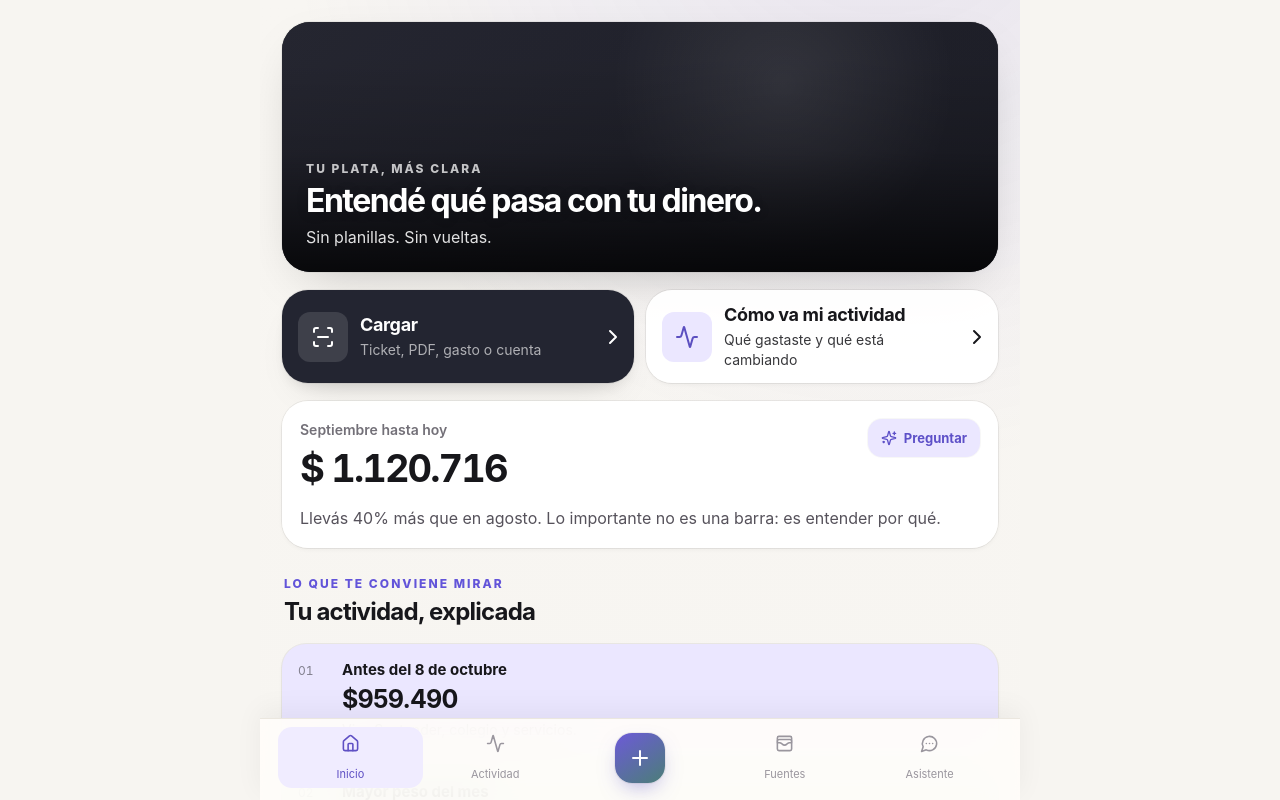
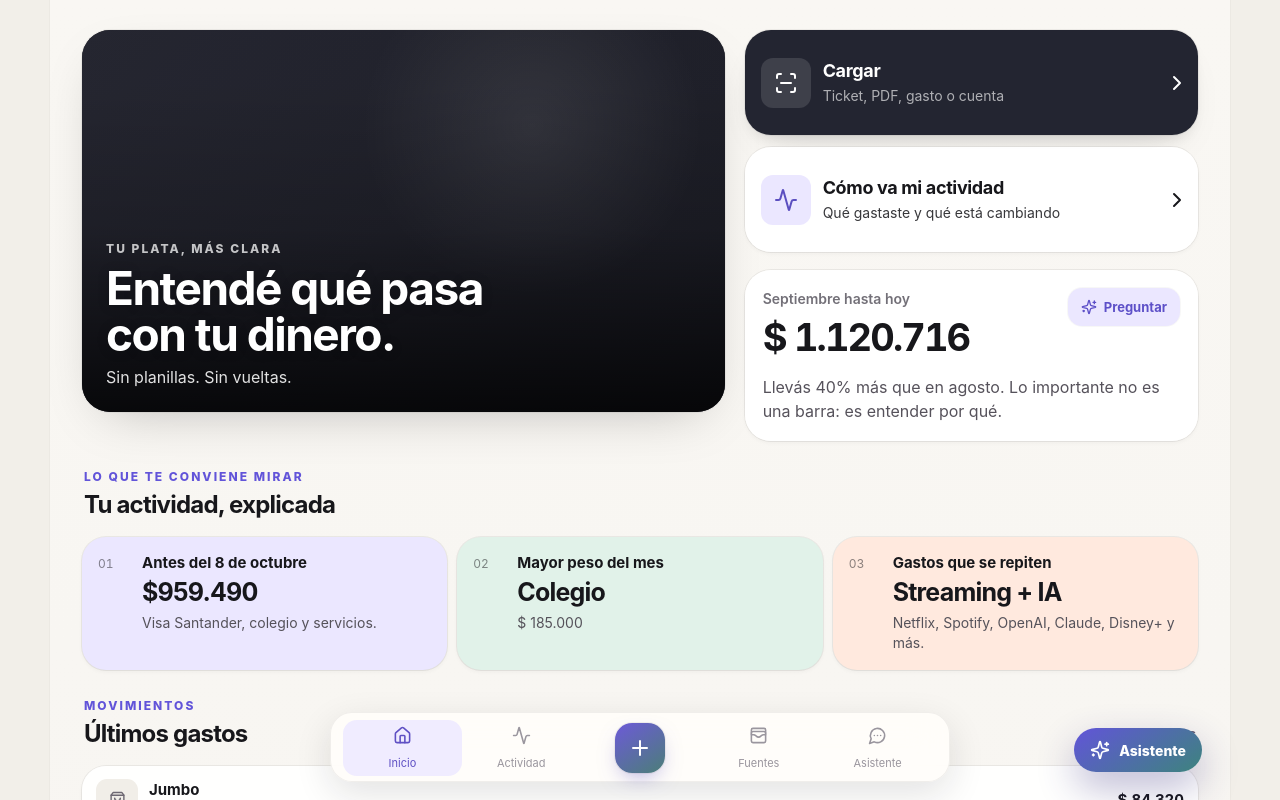
Before and after one commit to Germanmdq/financiera, a Next.js app: page / in a window 1280 px wide. Shown: the top 800 px of the page. Built offline with nearby package versions, Linux system fonts and the light colour scheme; what @astryxdesign/core would draw is missing.

Commit message:
Agrega asistente flotante y layout web

```diff
--- a/app/page.tsx
+++ b/app/page.tsx
@@ -9,7 +9,7 @@ import {ChatComposer,ChatDictationButton,ChatMessage,ChatMessageBubble,ChatMessa
 import {Activity as ActivityIcon,ArrowLeftRight,ArrowUp,Camera,ChevronRight,CircleDollarSign,FileText,Home,Landmark,Mail,MessageCircleMore,Plus,ReceiptText,ScanLine,ShoppingBag,Sparkles,Upload,Wallet,WalletCards} from 'lucide-react';
 import {seedTransactions,type Tx} from './data';
 
-type View='home'|'activity'|'add'|'accounts'|'ask';
+type View='home'|'activity'|'add'|'accounts';
 type Msg={role:'user'|'assistant',text:string};
 const money=(n:number)=>new Intl.NumberFormat('es-AR',{style:'currency',currency:'ARS',maximumFractionDigits:0}).format(n);
 const currentMonth='2026-09';
@@ -17,6 +17,7 @@ const previousMonth='2026-08';
 
 export default function Page(){
  const [view,setView]=useState<View>('home');
+ const [agentOpen,setAgentOpen]=useState(false);
  const [txs,setTxs]=useState<Tx[]>(seedTransactions);
  const [msgs,setMsgs]=useState<Msg[]>([]);
  const [busy,setBusy]=useState(false);
@@ -29,21 +30,31 @@ export default function Page(){
  const monthTotal=useMemo(()=>monthTxs.reduce((s,t)=>s+t.amount,0),[monthTxs]);
  const previousTotal=useMemo(()=>txs.filter(t=>t.date.startsWith(previousMonth)).reduce((s,t)=>s+t.amount,0),[txs]);
  const addTx=(t:Omit<Tx,'id'>)=>setTxs(v=>[{...t,id:crypto.randomUUID()},...v]);
- const ask=async(q:string)=>{if(!q.trim()||busy)return;setMsgs(v=>[...v,{role:'user',text:q}]);setBusy(true);try{const r=await fetch('/api/chat',{method:'POST',headers:{'Content-Type':'application/json'},body:JSON.stringify({question:q,context:{today:'2026-09-26',transactions:txs,summary:{monthTotal,previousTotal,upcoming:[{name:'Visa Santander',date:'2026-10-03',amount:684320},{name:'Colegio San José',date:'2026-10-05',amount:185000},{name:'Servicios',date:'2026-10-08',amount:90170}]}}})});const d=await r.json();setMsgs(v=>[...v,{role:'assistant',text:d.answer||d.error||'No pude responder.'}])}catch{setMsgs(v=>[...v,{role:'assistant',text:'No pude conectar con el servidor.'}])}finally{setBusy(false)}};
+ const ask=async(q:string)=>{
+   const clean=q.trim(); if(!clean||busy)return;
+   setMsgs(v=>[...v,{role:'user',text:clean}]);
+   const n=clean.toLocaleLowerCase('es-AR');
+   const action=(target:View,label:string)=>{setView(target);setMsgs(v=>[...v,{role:'assistant',text:`Listo. Abrí ${label}.`}]);};
+   if(/\b(cargar|carga|agregar gasto|nuevo gasto|sumar gasto)\b/.test(n)){action('add','Cargar');return;}
+   if(/\b(actividad|resumen|cómo voy|como voy|qué gasté|que gaste)\b/.test(n)&&/\b(mostrar|mostrame|abrir|abre|andá|anda|ir|ver)\b/.test(n)){action('activity','Cómo va mi actividad');return;}
+   if(/\b(cuentas|fuentes|tarjetas|billeteras|bancos)\b/.test(n)&&/\b(mostrar|mostrame|abrir|abre|andá|anda|ir|ver)\b/.test(n)){action('accounts','Mis cuentas y fuentes');return;}
+   setBusy(true);try{const r=await fetch('/api/chat',{method:'POST',headers:{'Content-Type':'application/json'},body:JSON.stringify({question:clean,context:{today:'2026-09-26',currentScreen:view,transactions:txs,summary:{monthTotal,previousTotal,upcoming:[{name:'Visa Santander',date:'2026-10-03',amount:684320},{name:'Colegio San José',date:'2026-10-05',amount:185000},{name:'Servicios',date:'2026-10-08',amount:90170}]}}})});const d=await r.json();setMsgs(v=>[...v,{role:'assistant',text:d.answer||d.error||'No pude responder.'}])}catch{setMsgs(v=>[...v,{role:'assistant',text:'No pude conectar con el servidor.'}])}finally{setBusy(false)}
+ };
  const scan=async(file:File)=>{setBusy(true);setNotice('Leyendo comprobante…');try{const image=await fileToDataUrl(file);const r=await fetch('/api/receipt',{method:'POST',headers:{'Content-Type':'application/json'},body:JSON.stringify({image})});const d=await r.json();if(!r.ok)throw new Error(d.error);const x=d.result;addTx({name:x.merchant||'Comprobante',amount:Number(x.amount)||0,date:x.date||new Date().toISOString().slice(0,10),category:x.category||'Otros',source:x.paymentMethod||'Ticket escaneado',notes:x.notes||''});setNotice(`Listo: ${x.merchant||'comprobante'} · ${money(Number(x.amount)||0)}`)}catch(e){setNotice(e instanceof Error?e.message:'No pude leer el ticket.')}finally{setBusy(false)}};
  const pdf=async(file:File)=>{setBusy(true);setNotice('Analizando PDF…');try{const f=new FormData();f.append('file',file);const r=await fetch('/api/pdf',{method:'POST',body:f});const d=await r.json();if(!r.ok)throw new Error(d.error);const arr=Array.isArray(d.result.transactions)?d.result.transactions:[];arr.forEach((x:any)=>addTx({name:x.merchant||'Movimiento PDF',amount:Number(x.amount)||0,date:x.date||new Date().toISOString().slice(0,10),category:x.category||'Otros',source:file.name,notes:x.notes||''}));setNotice(`${d.result.summary||'PDF analizado'}. Importé ${arr.length} movimientos.`)}catch(e){setNotice(e instanceof Error?e.message:'No pude analizar el PDF.')}finally{setBusy(false)}};
  return <Theme theme={neutralTheme} mode="light"><main className="shell">
-   {view!=='home'&&<header className="top"><div><span className="eyebrow">FINANZAS</span><h1>{view==='activity'?'Cómo va mi actividad':view==='add'?'Cargar':view==='accounts'?'Mis cuentas y fuentes':'Asistente'}</h1></div><button className="account-btn" onClick={()=>setView('accounts')}><Wallet size={19}/></button></header>}
-   {view==='home'&&<HomeView monthTotal={monthTotal} previousTotal={previousTotal} txs={txs} go={setView}/>}
+   {view!=='home'&&<header className="top"><div><span className="eyebrow">FINANZAS</span><h1>{view==='activity'?'Cómo va mi actividad':view==='add'?'Cargar':'Mis cuentas y fuentes'}</h1></div><button className="account-btn" onClick={()=>setView('accounts')}><Wallet size={19}/></button></header>}
+   {view==='home'&&<HomeView monthTotal={monthTotal} previousTotal={previousTotal} txs={txs} go={setView} openAgent={()=>setAgentOpen(true)}/>}
    {view==='activity'&&<Activity txs={txs} monthTotal={monthTotal} previousTotal={previousTotal}/>}
    {view==='add'&&<Add manual={manual} setManual={setManual} addTx={addTx} scanRef={scanRef} pdfRef={pdfRef} scan={scan} pdf={pdf} notice={notice} setNotice={setNotice} busy={busy}/>}
    {view==='accounts'&&<Accounts go={setView}/>}
-   {view==='ask'&&<Ask msgs={msgs} ask={ask} busy={busy}/>}
-   <nav className="nav"><Nav icon={Home} label="Inicio" active={view==='home'} click={()=>setView('home')}/><Nav icon={ActivityIcon} label="Actividad" active={view==='activity'} click={()=>setView('activity')}/><button className="plus" onClick={()=>setView('add')}><Plus size={24}/></button><Nav icon={WalletCards} label="Fuentes" active={view==='accounts'} click={()=>setView('accounts')}/><Nav icon={MessageCircleMore} label="Asistente" active={view==='ask'} click={()=>setView('ask')}/></nav>
+   <button className={`agent-fab ${agentOpen?'agent-fab-open':''}`} onClick={()=>setAgentOpen(v=>!v)} aria-label="Abrir asistente"><Sparkles size={20}/><span>Asistente</span></button>
+   {agentOpen&&<><button className="agent-backdrop" aria-label="Cerrar asistente" onClick={()=>setAgentOpen(false)}/><section className="agent-panel"><div className="agent-panel-head"><div><span>ASISTENTE</span><h2>¿Qué querés hacer?</h2></div><button onClick={()=>setAgentOpen(false)} aria-label="Cerrar">×</button></div><Ask msgs={msgs} ask={ask} busy={busy} panel/></section></>}
+   <nav className="nav"><Nav icon={Home} label="Inicio" active={view==='home'} click={()=>setView('home')}/><Nav icon={ActivityIcon} label="Actividad" active={view==='activity'} click={()=>setView('activity')}/><button className="plus" onClick={()=>setView('add')}><Plus size={24}/></button><Nav icon={WalletCards} label="Fuentes" active={view==='accounts'} click={()=>setView('accounts')}/><Nav icon={MessageCircleMore} label="Asistente" active={agentOpen} click={()=>setAgentOpen(true)}/></nav>
  </main></Theme>
 }
 
-function HomeView({monthTotal,previousTotal,txs,go}:{monthTotal:number;previousTotal:number;txs:Tx[];go:(v:View)=>void}){
+function HomeView({monthTotal,previousTotal,txs,go,openAgent}:{monthTotal:number;previousTotal:number;txs:Tx[];go:(v:View)=>void;openAgent:()=>void}){
  const [videoOk,setVideoOk]=useState(true);
  const delta=previousTotal?Math.round(((monthTotal-previousTotal)/previousTotal)*100):0;
  const top=Object.entries(txs.filter(t=>t.date.startsWith(currentMonth)).reduce<Record<string,number>>((a,t)=>{a[t.category]=(a[t.category]||0)+t.amount;return a},{})).sort((a,b)=>b[1]-a[1]).slice(0,3);
@@ -57,7 +68,7 @@ function HomeView({monthTotal,previousTotal,txs,go}:{monthTotal:number;previousT
      <button className="primary-action load" onClick={()=>go('add')}><span><ScanLine/></span><div><b>Cargar</b><small>Ticket, PDF, gasto o cuenta</small></div><ChevronRight/></button>
      <button className="primary-action activity" onClick={()=>go('activity')}><span><ActivityIcon/></span><div><b>Cómo va mi actividad</b><small>Qué gastaste y qué está cambiando</small></div><ChevronRight/></button>
    </div>
-   <section className="month-card"><div className="month-head"><div><span>Septiembre hasta hoy</span><strong>{money(monthTotal)}</strong></div><button onClick={()=>go('ask')}><Sparkles size={16}/> Preguntar</button></div><p>{delta>=0?`Llevás ${Math.abs(delta)}% más que en agosto.`:`Llevás ${Math.abs(delta)}% menos que en agosto.`} Lo importante no es una barra: es entender por qué.</p></section>
+   <section className="month-card"><div className="month-head"><div><span>Septiembre hasta hoy</span><strong>{money(monthTotal)}</strong></div><button onClick={openAgent}><Sparkles size={16}/> Preguntar</button></div><p>{delta>=0?`Llevás ${Math.abs(delta)}% más que en agosto.`:`Llevás ${Math.abs(delta)}% menos que en agosto.`} Lo importante no es una barra: es entender por qué.</p></section>
    <div className="section-title"><div><span>LO QUE TE CONVIENE MIRAR</span><h2>Tu actividad, explicada</h2></div></div>
    <div className="insight-grid">
      <article className="insight lavender"><span>01</span><div><b>Antes del 8 de octubre</b><strong>$959.490</strong><p>Visa Santander, colegio y servicios.</p></div></article>
@@ -98,7 +109,7 @@ function Add({manual,setManual,addTx,scanRef,pdfRef,scan,pdf,notice,setNotice,bu
 
 function Accounts({go}:{go:(v:View)=>void}){const acc=[['Santander','Cuenta + Visa','$ 1.284.300','rose'],['Banco Galicia','Caja de ahorro','$ 842.900','orange'],['BBVA','Mastercard','$ 386.120','blue'],['Mercado Pago','Billetera','$ 214.800','cyan'],['Ualá','Billetera','$ 98.700','violet']];return <section className="stack"><p className="lead">Reuní cuentas, tarjetas y billeteras para entender tu situación completa.</p>{acc.map(a=><button className={`account ${a[3]}`} key={a[0]}><span><Landmark/></span><div><b>{a[0]}</b><small>{a[1]}</small></div><strong>{a[2]}</strong><ChevronRight/></button>)}<Button label="Agregar otra fuente" variant="primary" width="100%" onClick={()=>go('add')}/></section>}
 
-function Ask({msgs,ask,busy}:{msgs:Msg[];ask:(q:string)=>void;busy:boolean}){
+function Ask({msgs,ask,busy,panel=false}:{msgs:Msg[];ask:(q:string)=>void;busy:boolean;panel?:boolean}){
  const prompts=['¿En qué estoy gastando de más?','¿Qué pagos se repiten todos los meses?','¿Cuánto gasté en IA estos tres meses?','¿Qué tengo que pagar esta semana?'];
  const [draft,setDraft]=useState('');
  const ignoreVoiceTranscript=useRef(false);
@@ -112,11 +123,11 @@ function Ask({msgs,ask,busy}:{msgs:Msg[];ask:(q:string)=>void;busy:boolean}){
    onResult:(text)=>{ignoreVoiceTranscript.current=true;setDraft('');send(text)},
    onEnd:()=>{setDraft('');window.setTimeout(()=>{ignoreVoiceTranscript.current=false},250)}
  });
- return <section className="ask">
-   <div className="ask-intro"><span><Sparkles/></span><h2>Hablá con tus finanzas.</h2><p>Escribí o tocá el micrófono y preguntá como hablarías con una persona.</p></div>
+ return <section className={`ask ${panel?'ask-panel':''}`}>
+   {!panel&&<div className="ask-intro"><span><Sparkles/></span><h2>Hablá con tus finanzas.</h2><p>Escribí o tocá el micrófono y preguntá como hablarías con una persona.</p></div>}
    {msgs.length===0&&<div className="prompt-grid">{prompts.map(p=><button className="prompt-chip" key={p} onClick={()=>send(p)}>{p}</button>)}</div>}
    <div className="chat-zone"><ChatMessageList align="top" density="compact">{msgs.map((m,i)=><ChatMessage key={i} sender={m.role==='user'?'user':'assistant'}><div className={`chat-bubble ${m.role==='user'?'chat-bubble-user':'chat-bubble-assistant'}`}>{m.text}</div></ChatMessage>)}</ChatMessageList></div>
-   <div className="composer">
+   <div className={`composer ${panel?'composer-panel':''}`}>
      {msgs.length>0&&<div className="quick-prompts-wrap"><div className="quick-prompts" aria-label="Preguntas rápidas">{prompts.map(p=><button key={p} onClick={()=>send(p)}>{p}</button>)}</div><div className="quick-prompts-cue" aria-hidden="true"><ArrowLeftRight size={18}/></div></div>}
      <ChatComposer value={draft} onChange={setDraft} onSubmit={send} isDisabled={busy} placeholder={busy?'Pensando…':'Preguntá por tus gastos…'} density="spacious" elevation="low" sendActions={<ChatDictationButton dictation={dictation} size="md" isHiddenWhenUnsupported={false} label={dictation.isListening?'Detener dictado':'Hablar'}/>} sendButton={<button className="chat-send" type="button" onClick={()=>send(draft)} disabled={busy||!draft.trim()} aria-label="Enviar"><ArrowUp size={22}/></button>}/>
    </div>
--- a/app/styles.css
+++ b/app/styles.css
@@ -295,6 +295,22 @@ button{color:inherit}
 }
 .plus:hover{box-shadow:0 0 0 1px oklch(0 0 0 / .07),0 12px 28px -8px rgba(91,80,189,.62)}.plus:active{scale:.96}
 
+.agent-fab{position:fixed;right:max(16px,calc((100vw - 760px)/2 + 16px));bottom:94px;z-index:30;border:0;border-radius:999px;background:linear-gradient(145deg,#6254d9,#3d847d);color:#fff;display:flex;align-items:center;gap:9px;padding:12px 16px;font-size:14px;font-weight:800;box-shadow:0 16px 38px rgba(54,45,126,.32);transition:transform .15s ease,box-shadow .15s ease}
+.agent-fab:active{transform:scale(.96)}
+.agent-fab-open{box-shadow:0 10px 24px rgba(54,45,126,.22)}
+.agent-backdrop{position:fixed;inset:0;border:0;background:rgba(20,20,26,.24);backdrop-filter:blur(3px);z-index:31}
+.agent-panel{position:fixed;z-index:32;right:max(18px,calc((100vw - 1180px)/2 + 18px));bottom:24px;width:min(440px,calc(100vw - 24px));height:min(680px,calc(100dvh - 48px));background:#f8f6f2;border-radius:30px;box-shadow:0 30px 90px rgba(24,22,38,.28);display:flex;flex-direction:column;overflow:hidden;border:1px solid rgba(0,0,0,.06)}
+.agent-panel-head{display:flex;align-items:flex-start;justify-content:space-between;gap:16px;padding:20px 20px 14px;border-bottom:1px solid var(--line);background:rgba(255,255,255,.76);backdrop-filter:blur(16px)}
+.agent-panel-head span{font-size:11px;letter-spacing:.16em;font-weight:800;color:var(--accent)}
+.agent-panel-head h2{margin:5px 0 0;font-size:24px;letter-spacing:-.8px}
+.agent-panel-head>button{width:38px;height:38px;border:0;border-radius:14px;background:#f0ede7;color:#5f5a63;font-size:26px;line-height:1;display:grid;place-items:center}
+.agent-panel .ask{flex:1;min-height:0;padding:14px 16px 16px;gap:12px}
+.agent-panel .chat-zone{min-height:0;padding:0 0 12px;overflow-y:auto;overflow-x:hidden}
+.composer-panel{position:static!important;transform:none!important;width:100%!important;max-width:100%!important;bottom:auto!important;margin-top:auto;overflow:visible}
+.ask-panel .prompt-grid{grid-template-columns:1fr 1fr}
+.ask-panel .prompt-chip{font-size:13px;min-height:46px;padding:10px 12px}
+.ask-panel .quick-prompts-wrap{padding-right:36px}
+
 @keyframes hero-enter{from{opacity:0;transform:translateY(12px);filter:blur(4px)}to{opacity:1;transform:translateY(0);filter:blur(0)}}
 @keyframes section-enter{from{opacity:0;transform:translateY(12px);filter:blur(4px)}to{opacity:1;transform:translateY(0);filter:blur(0)}}
 
@@ -321,6 +337,27 @@ button{color:inherit}
   .chat-bubble{max-width:88%;font-size:16px;padding:13px 15px}
   .month-head{flex-wrap:wrap}
   .month-head button{flex:0 0 auto}
+  .agent-fab{right:14px;bottom:94px;padding:12px;width:48px;height:48px;justify-content:center}
+  .agent-fab span{display:none}
+  .agent-panel{left:0;right:0;bottom:0;width:100%;height:min(78dvh,720px);border-radius:28px 28px 0 0;border-left:0;border-right:0;border-bottom:0}
+  .agent-panel .ask{padding:12px 12px 16px}
+  .ask-panel .prompt-grid{grid-template-columns:1fr}
 }
 
-@media(min-width:900px){body{background:#f7f5f1}}
+@media(min-width:900px){
+  body{background:#f2efe9}
+  .shell{max-width:1180px;padding:30px 32px 110px;background:linear-gradient(180deg,#f9f7f3 0%,#f7f5f1 100%);box-shadow:0 0 0 1px rgba(0,0,0,.025)}
+  .home-stack{grid-template-columns:repeat(12,minmax(0,1fr));gap:18px 20px}
+  .home-stack>.video-hero{grid-column:span 7;grid-row:span 2;height:382px}
+  .home-stack>.primary-actions{grid-column:8 / -1;grid-template-columns:1fr;align-self:start}
+  .home-stack>.month-card{grid-column:8 / -1;align-self:stretch}
+  .home-stack>.section-title{grid-column:1 / -1}
+  .home-stack>.insight-grid{grid-column:1 / -1;grid-template-columns:repeat(3,minmax(0,1fr))}
+  .home-stack>.tx-list{grid-column:1 / -1}
+  .primary-action{min-height:105px}
+  .video-copy h1{font-size:46px;max-width:620px}
+  .stack{max-width:980px;margin-inline:auto}
+  .source-grid{grid-template-columns:repeat(3,minmax(0,1fr))}
+  .nav{max-width:620px;left:50%;bottom:18px;border:1px solid rgba(0,0,0,.06);border-radius:22px;height:70px;padding:7px 12px;background:rgba(255,253,250,.93);box-shadow:0 12px 36px rgba(25,23,34,.12)}
+  .agent-fab{bottom:28px;right:max(28px,calc((100vw - 1180px)/2 + 28px))}
+}
```
